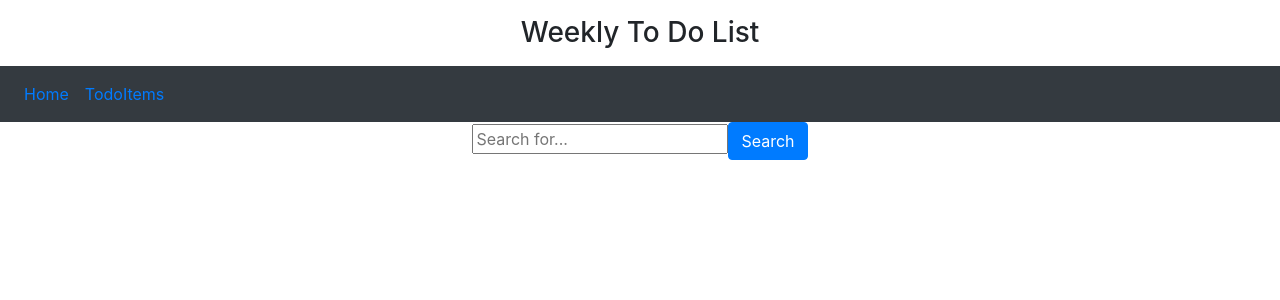
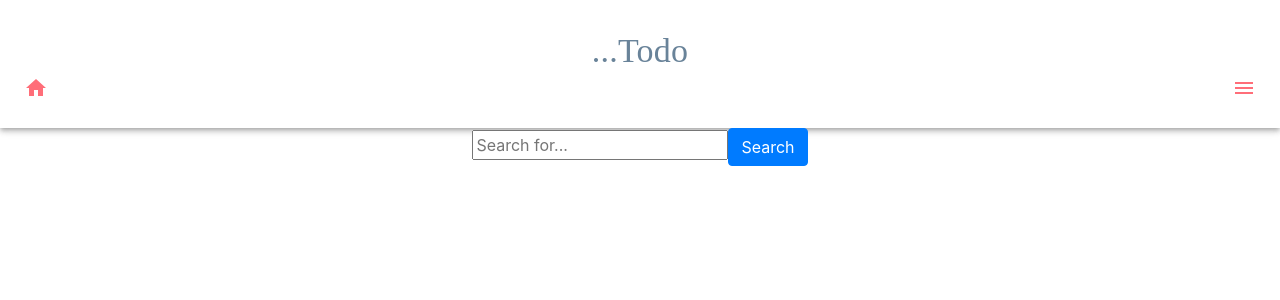
Before and after one commit to larakomosa/FrontEndEmployeeApplication, a React (Create React App) app: page / in a window 1280 px wide. Shown: the top 300 px of the page. Built offline with nearby package versions, Linux system fonts and the light colour scheme.

Commit message:
updated status

```diff
--- a/package.json
+++ b/package.json
@@ -4,6 +4,7 @@
   "private": true,
   "dependencies": {
     "@material-ui/core": "^4.11.3",
+    "@material-ui/icons": "^4.11.2",
     "@testing-library/jest-dom": "^5.11.9",
     "@testing-library/react": "^11.2.5",
     "@testing-library/user-event": "^12.8.3",
--- a/src/App.js
+++ b/src/App.js
@@ -1,9 +1,9 @@
 import logo from './logo.svg';
 import './App.css';
 
+import {Header} from './Header'
 import {Home} from './Home';
 import {TodoItems} from './TodoItems'
-import {Navigation} from './Navigation';
 
 import {BrowserRouter, Route, Switch} from 'react-router-dom';
 
@@ -11,10 +11,8 @@ function App() {
   return (
     <BrowserRouter>
     <div className="App">
-     <h3 className= "m-3 d-flex justify-content-center">
-        Weekly To Do List
-     </h3>
-     <Navigation/>
+
+     <Header/>
      <Switch>
        <Route path= '/' component={Home} exact/>
        <Route path= '/TodoItems' component={TodoItems}/>
--- /dev/null
+++ b/src/Header.js
@@ -0,0 +1,19 @@
+import React from 'react';
+import Nav from './Nav'
+
+
+// This is one of our simplest components
+// It doesn't have local state, so it can be a function component.
+// It doesn't dispatch any redux actions or display any part of redux state
+// or even care what the redux state is, so it doesn't need 'connect()'
+
+export const Header = (props) => {
+
+    return (
+      <div>
+        <Nav />
+      </div>
+    );
+};
+
+export default Header;
--- a/src/Home.js
+++ b/src/Home.js
@@ -43,7 +43,7 @@ export class Home extends Component{
 
         render() {
             const {array} = this.state;
-            console.log(array)
+        console.log(array)
 
                 return (
                   <><form>
--- /dev/null
+++ b/src/Nav.js
@@ -0,0 +1,121 @@
+import React from 'react';
+import { makeStyles } from '@material-ui/core/styles';
+import AppBar from '@material-ui/core/AppBar';
+import Toolbar from '@material-ui/core/Toolbar';
+import Typography from '@material-ui/core/Typography';
+import IconButton from '@material-ui/core/IconButton';
+import MenuIcon from '@material-ui/icons/Menu';
+import MenuItem from '@material-ui/core/MenuItem';
+import Menu from '@material-ui/core/Menu';
+import HomeIcon from '@material-ui/icons/Home';
+import { green } from '@material-ui/core/colors';
+import { useHistory } from "react-router-dom";
+
+
+const useStyles = makeStyles((theme) => ({
+  root: {
+    flexGrow: 1,
+    backgroundColor: green,
+  },
+  color: {
+    backgroundColor: green,
+  },
+  menuButton: {
+    marginRight: theme.spacing(2),
+  },
+  toolbar: {
+    minHeight: 128,
+    alignItems: 'flex-end',
+    paddingTop: theme.spacing(1),
+    paddingBottom: theme.spacing(2),
+    color: '#ff6e79',
+  },
+  title: {
+    flexGrow: 1,
+    alignSelf: 'flex-end',
+    paddingBottom: theme.spacing(5),
+    fontFamily: 'Nerko One',
+    color: '#698399',
+  },
+}));
+
+export const Nav = (props) => {
+  let history = useHistory();
+  const classes = useStyles();
+  const [auth, setAuth] = React.useState(true);
+  const [anchorEl, setAnchorEl] = React.useState(null);
+  const open = Boolean(anchorEl);
+
+  const handleHome = (pageURL) => {
+    history.push(pageURL);
+  };
+
+  const handleChange = (event) => {
+    setAuth(event.target.checked);
+  };
+
+  const handleMenu = (event) => {
+    setAnchorEl(event.currentTarget);
+  };
+
+  const handleMenuClick = (pageURL) => {
+    history.push(pageURL);
+    setAnchorEl(null);
+  };
+
+  return (
+    <div className="adminFixed">
+      <div className={classes.root} nowrap>
+        <AppBar color= "inherit" position="static">
+          <Toolbar className={classes.toolbar} nowrap>
+            <IconButton
+              className="home"
+              aria-label="account of current user"
+              edge="start"
+              aria-haspopup="true"
+              onClick={() => handleMenuClick('/home')}
+              color="inherit"
+            >
+              <HomeIcon />
+            </IconButton>
+            <Typography className={classes.title} variant="h4" nowrap>
+              ...Todo
+            </Typography>
+            <IconButton
+              aria-label="display more actions"
+              onClick={handleMenu}
+              edge="end"
+              color="inherit"
+            >
+              <MenuIcon />
+            </IconButton>
+            <Menu
+              id="menu-appbar"
+              anchorEl={anchorEl}
+              anchorOrigin={{
+                vertical: 'top',
+                horizontal: 'right',
+              }}
+              keepMounted
+              transformOrigin={{
+                vertical: 'top',
+                horizontal: 'right',
+              }}
+              open={open}
+              onClose={() => handleMenuClick(null)}
+            >
+              <MenuItem onClick={() => handleMenuClick('/')}>
+                <p>Search</p>
+              </MenuItem>
+              <MenuItem onClick={() => handleMenuClick('/TodoItems')}>
+                <p> All Items</p>
+              </MenuItem>
+            </Menu>
+          </Toolbar>
+        </AppBar>
+      </div>
+    </div>
+  );
+};
+
+export default Nav;
--- a/src/Navigation.js
+++ /dev/null
@@ -1,26 +0,0 @@
-import React, {Component} from 'react';
-import {NavLink} from 'react-router-dom'
-import {Navbar, Nav} from 'react-bootstrap'
-import { render } from '@testing-library/react';
-
-export class Navigation extends Component{
-
-render(){
-
-return(
-<Navbar bg="dark" expand="lg">
-<Navbar.Toggle aria-controls="basic-navbar-nav"/>
-<Navbar.Collapse id="basic-navbar-nav">
-    <Nav>
-<NavLink className = "d-inline p-2 bg-dark text-while" to="/">
-    Home
-</NavLink>
-<NavLink className = "d-inline p-2 bg-dark text-while" to="/TodoItems">
-    TodoItems
-</NavLink>
-</Nav>
-    </Navbar.Collapse>
-    </Navbar>
-)
-}
-}
--- /dev/null
+++ b/src/TodoItems.css
@@ -0,0 +1,3 @@
+.Edit {
+  margin-right: 20px;
+}
--- a/src/TodoItems.js
+++ b/src/TodoItems.js
@@ -1,5 +1,4 @@
 import React, {Component} from 'react';
-import {Button, ButtonToolbar, Row, Col} from 'react-bootstrap';
 import {AddDepModal} from './AddTaskModal';
 import {EditDepModal} from './EditDepModal';
 import { withStyles, makeStyles } from '@material-ui/core/styles';
@@ -9,7 +8,8 @@ import TableCell from '@material-ui/core/TableCell';
 import TableContainer from '@material-ui/core/TableContainer';
 import TableHead from '@material-ui/core/TableHead';
 import TableRow from '@material-ui/core/TableRow';
-import Paper from '@material-ui/core/Paper';
+import {Grid, Button} from '@material-ui/core';
+import './TodoItems.css'
 
 export class TodoItems extends Component{
 
@@ -49,14 +49,17 @@ fetch(process.env.REACT_APP_API+ `TodoItems/`+ depid,{
         const {deps, depid, depname, depisComplete} = this.state;
         let addModalClose=()=>this.setState({addModalShow:false})
         let editModalClose=()=>this.setState({editModalShow: false})
-        return(<>
-    <TableContainer component={Paper}>
-      <Table aria-label="customized table">
+        return(
+        <Grid container spacing ={1}>
+        <Grid item sm={2} md={2} lg={2}></Grid>
+            <Grid item sm={8} md={8} lg={8}>
+    <TableContainer>
+      <Table aria-label="customized table" size="small" aria-label="a dense table">
         <TableHead>
           <TableRow>
-            <TableCell>Todo Item (100g serving)</TableCell>
+            <TableCell>Todo Item</TableCell>
             <TableCell align="right">Completed</TableCell>
-            <TableCell align="right">Adjust Item&nbsp;(g)</TableCell>
+            <TableCell align="left">Adjust Item&nbsp;</TableCell>
           </TableRow>
         </TableHead>
         <TableBody>
@@ -67,13 +70,13 @@ fetch(process.env.REACT_APP_API+ `TodoItems/`+ depid,{
               </TableCell>
               <TableCell align="right">{dep.isComplete.toString()}</TableCell>
               <TableCell>
-              <ButtonToolbar>
-              <Button className="mr-2" variant="info"
+              <Button className= "Edit" variant="contained" color="primary" size="small"
               onClick={()=>this.setState({editModalShow:true.valueOf,
               depid:dep.id, depname: dep.name, depisComplete: dep.isComplete})}>
                   Edit
               </Button>
-              <Button className="mr-2" variant="info"
+
+              <Button variant="contained" color="primary" size="small"
               onClick={()=>this.deleteDep(dep.id)}>
                   Delete
               </Button>
@@ -82,21 +85,15 @@ fetch(process.env.REACT_APP_API+ `TodoItems/`+ depid,{
               depid= {depid}
               depname= {depname}
               depisComplete= {depisComplete}/>
-          </ButtonToolbar>
           </TableCell>
         </TableRow>
         )}
      </TableBody>
      </Table>
      </TableContainer>
-      <ButtonToolbar>
-      <Button variant='primary'
-      onClick={()=>this.setState({addModalShow: true})}>
-      Add Task</Button>
-      <AddDepModal show={this.state.addModalShow}
-      onHide={addModalClose}/>
-  </ButtonToolbar>
-  </>
+  </Grid>
+  <Grid item sm={2} md={2} lg={2}></Grid>
+</Grid>
   );}}
 
   export default TodoItems;
```
Also changed, not shown: 1 other file (tests, documents, lock files or other folders).
